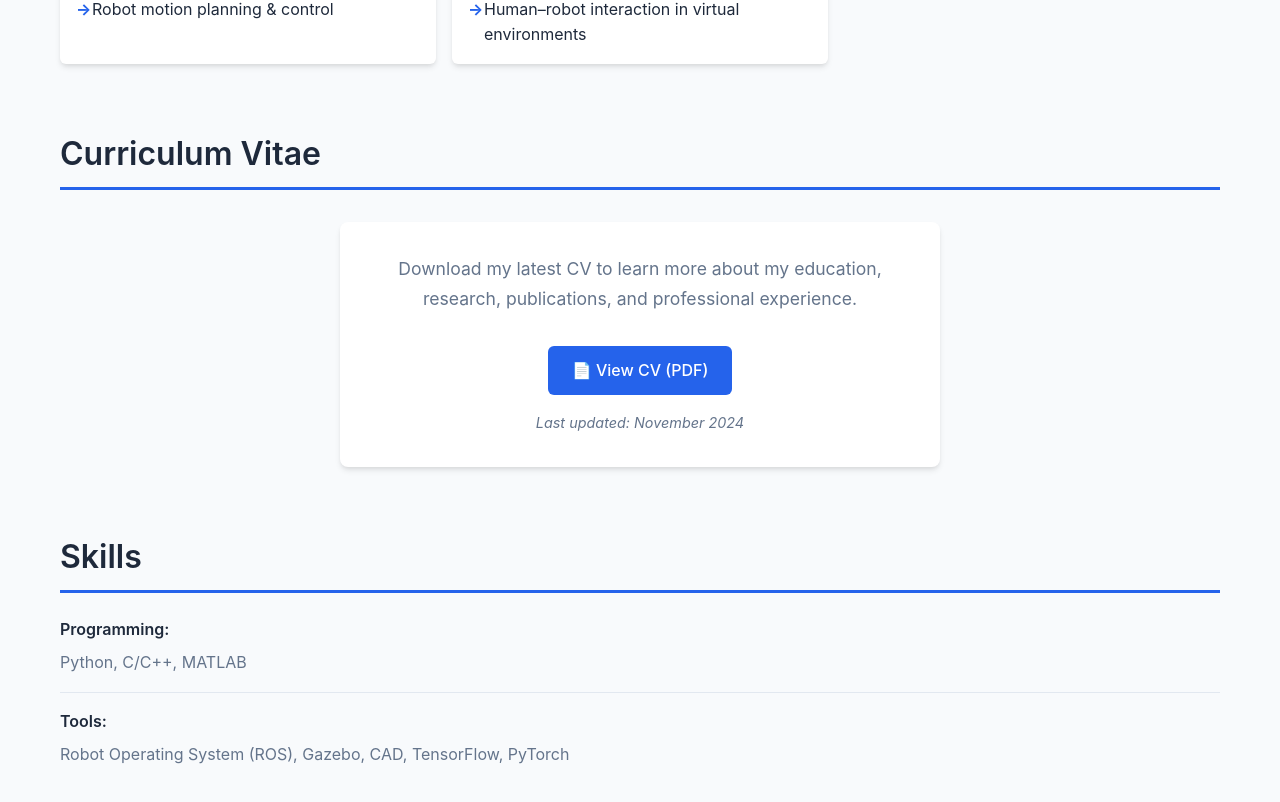
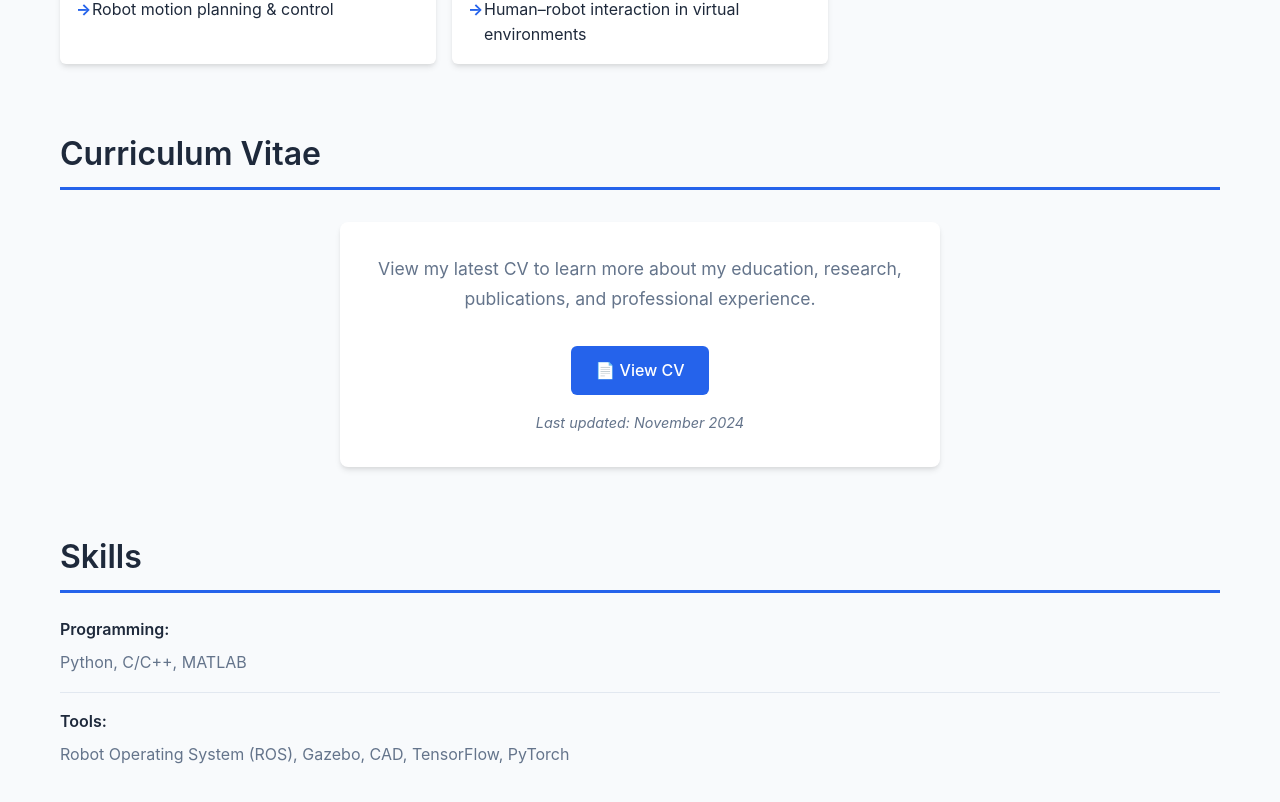
Before and after one commit to caiyp7/yupei-cai-website, a React (Vite) app: page /about in a window 1280 px wide. Shown: the part 1287-2089 px from the top of the page. Built offline with nearby package versions, Linux system fonts and the light colour scheme.

Commit message:
Update CV link text in About page to open in new tab for preview

```diff
--- a/src/pages/About.jsx
+++ b/src/pages/About.jsx
@@ -64,7 +64,7 @@ const About = () => {
             <h2>Curriculum Vitae</h2>
             <div className="cv-card card">
               <p className="cv-description">
-                Download my latest CV to learn more about my education, research,
+                View my latest CV to learn more about my education, research,
                 publications, and professional experience.
               </p>
               <a
@@ -73,7 +73,7 @@ const About = () => {
                 target="_blank"
                 rel="noopener noreferrer"
               >
-                📄 View CV (PDF)
+                📄 View CV
               </a>
               <p className="cv-updated">Last updated: November 2024</p>
             </div>
```
